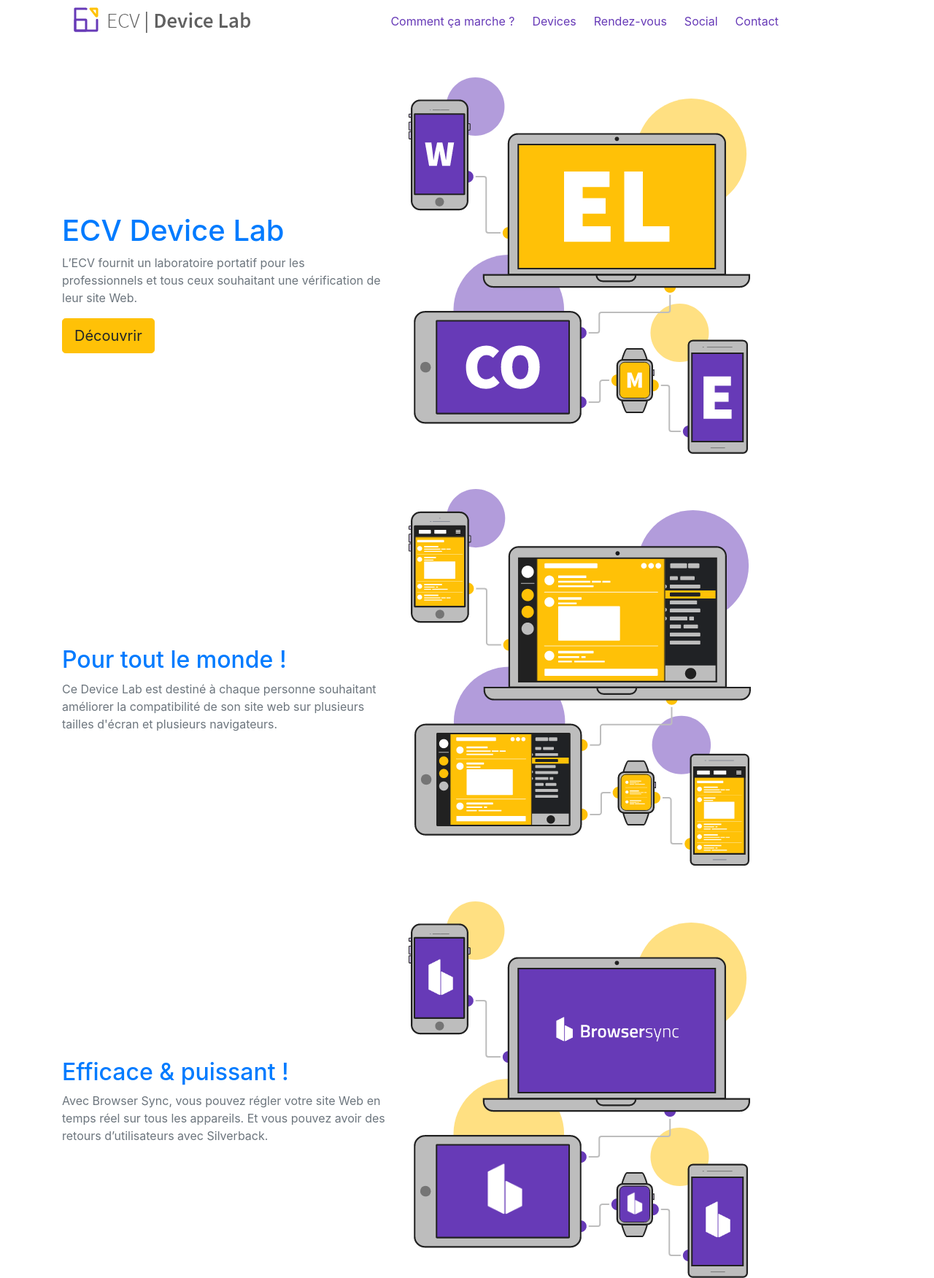
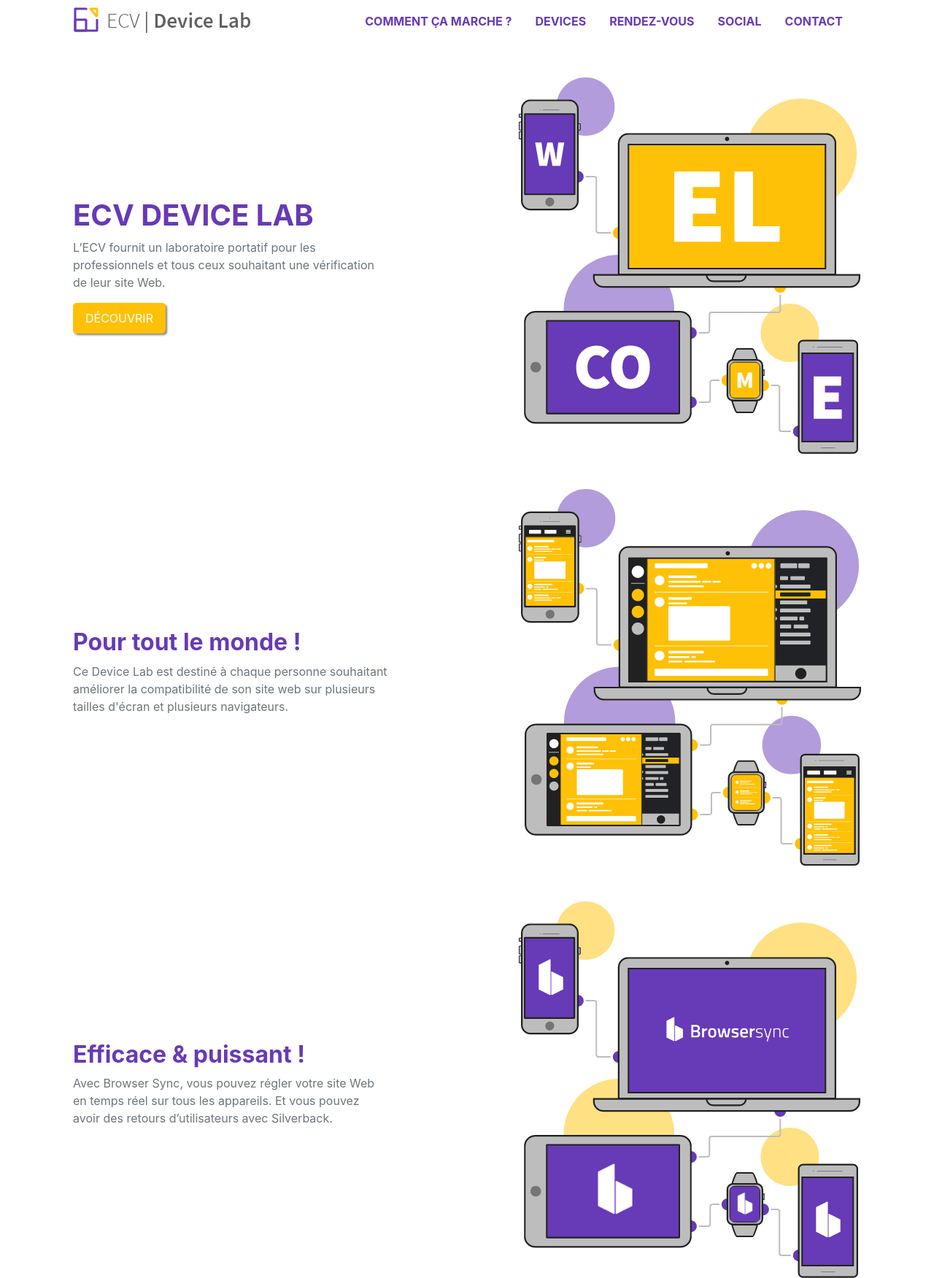
Before and after one commit to juliavignaud/B2-interface-design-bootstrap-2020, a plain HTML site: page index.html in a window 1280 px wide. Shown: the top 1751 px of the page at 73% size. Drawn offline with Linux system fonts and the light colour scheme.

Commit message:
modifications devicelab

```diff
--- a/css/master.css
+++ b/css/master.css
@@ -1,15 +1,27 @@
 .nav-link {
   color: #673AB7;
+  text-transform: uppercase;
+  font-weight: bold;
 }
 
 .nav-link:hover {
   color: #3D3734;
 }
 
-.navbar-brand {
-  color: #fff;
+h1 {
+  text-transform: uppercase;
+  color: #673AB7;
+  font-weight: bold;
 }
 
-.navbar-brand:hover {
-  color: #3D3734;
+.text-primary {
+  color: #673AB7 !important;
+  font-weight: bold;
 }
+
+.btn {
+  color: #fff;
+  text-transform: uppercase;
+  font-size: medium;
+  box-shadow: 2px 2px 3px grey;
+}
--- a/index.html
+++ b/index.html
@@ -8,115 +8,114 @@
 </head>
 <body>
 
-  <header class="container">
-    <div class="mb-5">
+  <header class="container mb-5">
       <nav class="navbar navbar-expand-lg">
         <a href="#">
           <img id="logo" src="images/devicelab/logo.png" alt="logo">
         </a>
       </button>
       <div class="collapse navbar-collapse justify-content-end" id="navbarNav">
-        <ul class="navbar-nav mr-5 pr-5">
+        <ul class="navbar-nav">
           <li class="nav-item active x-5">
-            <a class="nav-link mr-2" href="#">Comment ça marche ?<span class="sr-only">(current)</span></a>
+            <a class="nav-link mr-3" href="#">Comment ça marche ?<span class="sr-only">(current)</span></a>
           </li>
           <li class="nav-item">
-            <a class="nav-link mr-2" href="#">Devices</a>
+            <a class="nav-link mr-3" href="#">Devices</a>
           </li>
           <li class="nav-item">
-            <a class="nav-link mr-2" href="#">Rendez-vous</a>
+            <a class="nav-link mr-3" href="#">Rendez-vous</a>
           </li>
           <li class="nav-item">
-            <a class="nav-link mr-2" href="#">Social</a>
+            <a class="nav-link mr-3" href="#">Social</a>
           </li>
           <li class="nav-item">
-            <a class="nav-link mr-2" href="#">Contact</a>
+            <a class="nav-link mr-3" href="#">Contact</a>
           </li>
         </ul>
       </div>
     </nav>
-  </div>
 </header>
 
-<main class="container">
-  <section>
+<main class="container mb-5">
+
+<section class="container mt-5 mb-5">
   <div class="row align-items-center">
-    <div class="col-sm-5">
-      <h1 class="text-primary">ECV Device Lab</h1>
-      <p class="text-secondary">L’ECV fournit un laboratoire portatif pour les professionnels et tous ceux souhaitant une vérification de leur site Web.</p>
+   <div class="text-content left col-lg-5">
+      <h1>ECV Device Lab</h1>
+      <p class="text-secondary mt-2">L’ECV fournit un laboratoire portatif pour les professionnels et tous ceux souhaitant une vérification de leur site Web.</p>
       <button type="button" class="btn btn-warning btn-lg">Découvrir</button>
     </div>
-    <div class="col-sm-7 justify-content-end mb-5">
+    <div class="illistration-content right col-lg-7 d-flex justify-content-end">
     <img src="images/devicelab/illus-devicelab-1.png" alt="appareils">
     </div>
   </div>
 </section>
 
-  <section>
+<section class="container mt-5 mb-5">
   <div class="row align-items-center">
-    <div class="col-sm-5">
+    <div class="text-content left col-lg-5">
       <h2 class="text-primary">Pour tout le monde !</h2>
-      <p class="text-secondary">Ce Device Lab est destiné à chaque personne souhaitant améliorer la compatibilité de son site web sur plusieurs tailles d'écran et plusieurs navigateurs.</p>
+      <p class="text-secondary mt-2">Ce Device Lab est destiné à chaque personne souhaitant améliorer la compatibilité de son site web sur plusieurs tailles d'écran et plusieurs navigateurs.</p>
     </div>
-    <div class="col-sm-7 justify-content-end mb-5">
+    <div class="illistration-content right col-lg-7 d-flex justify-content-end">
     <img src="images/devicelab/illus-devicelab-2.png" alt="appareils">
     </div>
   </div>
 </section>
 
-  <section>
+<section class="container mt-5 mb-5">
   <div class="row align-items-center">
-    <div class="col-sm-5">
+    <div class="text-content left col-lg-5">
       <h2 class="text-primary">Efficace & puissant !</h2>
       <p class="text-secondary">Avec Browser Sync, vous pouvez régler votre site Web en temps réel sur tous les appareils. Et vous pouvez avoir des retours d’utilisateurs avec Silverback.</p>
     </div>
-    <div class="col-sm-7 justify-content-end mb-5">
+    <div class="illistration-content right col-lg-7 d-flex justify-content-end">
     <img src="images/devicelab/illus-devicelab-3.png" alt="appareils">
     </div>
   </div>
 </section>
 
-  <section>
+<section class="container mt-5 mb-5">
   <div class="row align-items-center">
-    <div class="col-sm-5">
+    <div class="text-content left col-lg-5">
       <h2 class="text-primary">Partage !</h2>
       <p class="text-secondary">Vous serez assisté par une équipe d'étudiants qui vous aidera dans ce processus de compatibilité grâce à un rapport en direct et papier.</p>
     </div>
-    <div class="col-sm-7 justify-content-end mb-5">
+    <div class="illistration-content right col-lg-7 d-flex justify-content-end">
     <img src="images/devicelab/illus-devicelab-4.png" alt="appareils">
     </div>
   </div>
 </section>
 
-  <section>
+<section class="container mt-5 mb-5">
   <div class="row align-items-center">
-    <div class="col-sm-5">
+    <div class="text-content left col-lg-5">
       <h2 class="text-primary">Gratuit !</h2>
       <p class="text-secondary">Que vous veniez nous rendre visite ou que nous passions chez vous, ce service est gratuit. En échange, vous pouvez donner un appareil que vous n’utilisez plus (ou utilisé si vous le souhaitez).</p>
       <button type="button" class="btn btn-warning btn-lg">Découvrir</button>
     </div>
-    <div class="col-sm-7 justify-content-end">
-    <img src="images/devicelab/illus-devicelab-5.png" alt="appareils">
+    <div class="illistration-content right col-lg-7 d-flex justify-content-end">
+    <img src="images/devicelab/illus-devicelab-2.png" alt="appareils">
     </div>
   </div>
 </section>
 
-
-  <section>
-    <header>
-      <h2>Devices.</h2>
-    </header>
+<section class="container mt-5 mb-5">
+  <div class="row align-items-center">
+      <h2 class="text-primary">Devices.</h2>
     <img src="images/devicelab/icones.png" alt="icones">
     <img src="images/devicelab/tableau.png" alt="tableau-appareils">
-    <button type="button" class="btn btn-primary btn-lg">Voir plus</button>
+    <button type="button" class="btn btn-warning btn-lg">Voir plus</button>
+  </div>
 </section>
 
 <section>
-    <header>
-      <h2>On est sur le 2.0</h2>
-    </header>
+  <div class="row align-items-center">
+    <h2 class="text-primary">On est sur le 2.0</h2>
     <img src="images/devicelab/mockup_tel.png" alt="mockupstelephones">
     <img src="images/devicelab/reseauxsociaux.png" alt="iconesréseauxsociaux">
+    <button type="button" class="btn2 btn-warning btn-lg">Voir plus</button>
+  </div>
 </section>
 </main>
 
@@ -127,7 +126,7 @@
   <p>22 rue de la porte 33000 Bordeaux 05.56.56.56.56</p>
   <h4>Ecv digital</h4>
   <p>22 rue de la porte 33000 Bordeaux 05.56.56.56.56</p>
-  <button type="button" class="btn btn-primary btn-lg">Contactez-nous</button>
+  <button type="button" class="btn btn-warning btn-lg">Contactez-nous</button>
 </footer>
 </body>
 </html>
```
Lines whose indentation alone changed are shown as unchanged.
